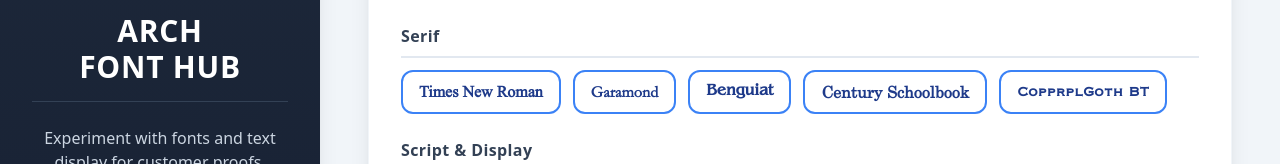
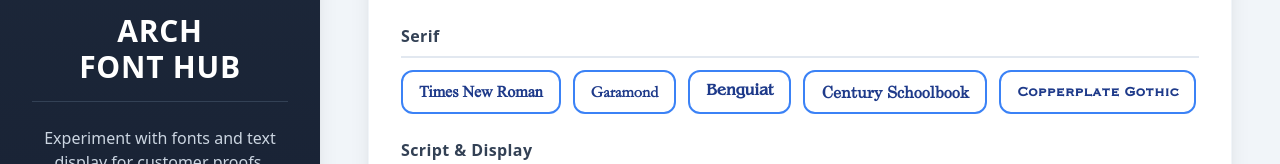
Before and after one commit to Arch-Tom/archfonthub, a React (Vite) app: page / in a window 1280 px wide. Shown: the part 227-391 px from the top of the page. Built offline with nearby package versions, Linux system fonts and the light colour scheme.

Commit message:
Reapply "Changing Copperplate Gothic name on button"
This reverts commit 20f557e5ab733cea1857e396870bf04ee9a22734.

```diff
--- a/src/App.jsx
+++ b/src/App.jsx
@@ -38,7 +38,7 @@
             { name: 'Garamond', styles: { regular: 'GARA' } },
             { name: 'Benguiat', styles: { regular: 'Benguiat', bold: 'BENGUIAB', italic: 'BenguiatITCbyBT-BookItalic' } },
             { name: 'Century Schoolbook', styles: { regular: 'CENSCBK', bold: 'SCHLBKB', boldItalic: 'SCHLBKBI' } },
-            { name: 'CopprplGoth BT', styles: { regular: 'Copperplate Gothic' } },
+            { name: 'Copperplate Gothic', styles: { regular: 'Copperplate Gothic' } },
         ],
         'Script & Display': [
             { name: 'Amazone BT', styles: { regular: 'AmazonRg' } },
```
